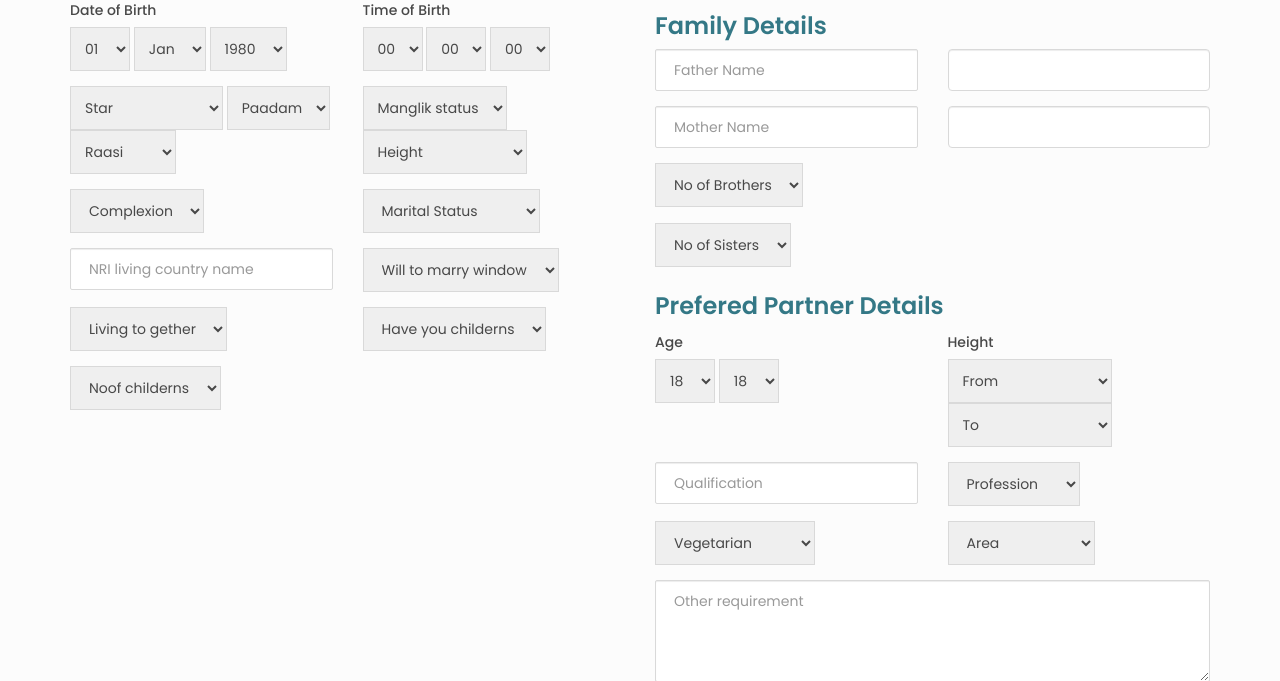
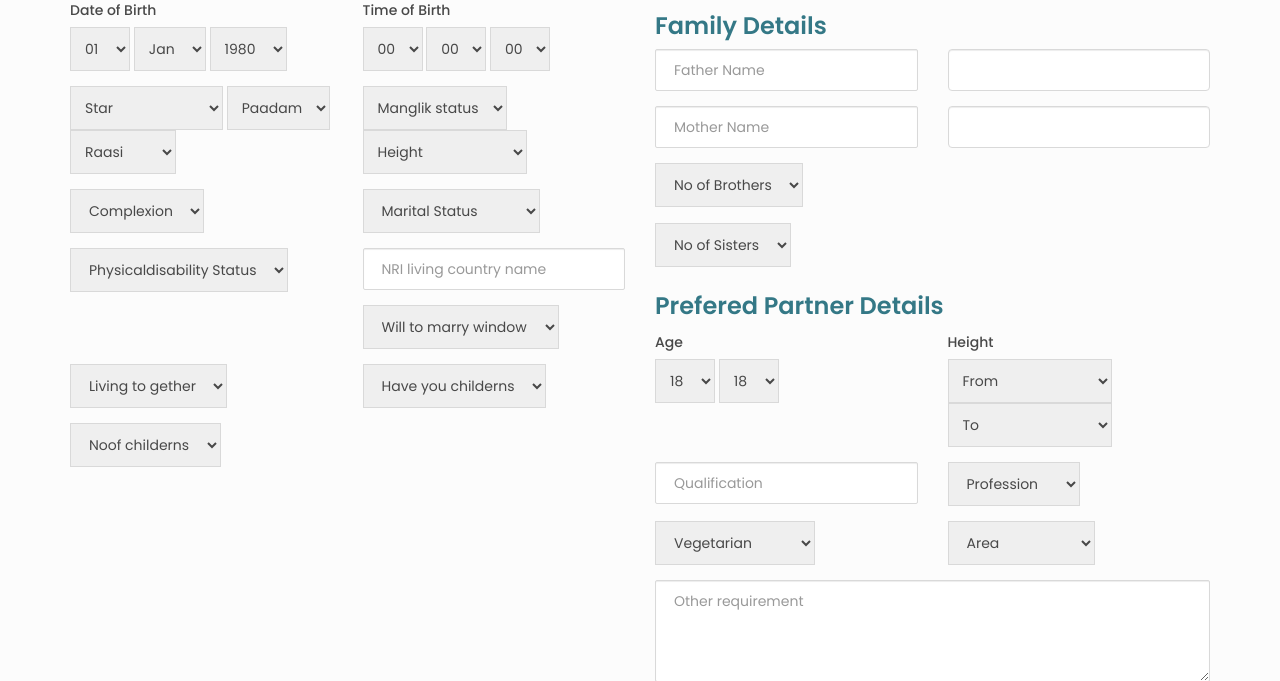
Before and after one commit to phanimunnangi/matrimony, a CodeIgniter app: page /database/register in a window 1280 px wide; the page is wider, and only the part inside the window is pictured. Shown: the part 1306-1987 px from the top of that part. Run offline with CodeIgniter, Linux system fonts and the light colour scheme; data comes from the database, SQL or seed files in the repository; some libraries are stand-ins or nearby versions.

Commit message:
Update editprofile.php

```diff
--- a/application/views/editprofile.php
+++ b/application/views/editprofile.php
@@ -381,7 +381,7 @@
 							</div>
 						<!-- Marital Status Ends -->
 						<!-- Physical Disability Starts -->
-							<div class="col-md-6 col-sm-12 hidden">
+							<div class="col-md-6 col-sm-12 d-none">
 								<div class="form-group">
 									<select name="upi_physicaldisability" id="upi_physicaldisability" class="custom-select">
 										<option value="">Physicaldisability Status</option>
```
